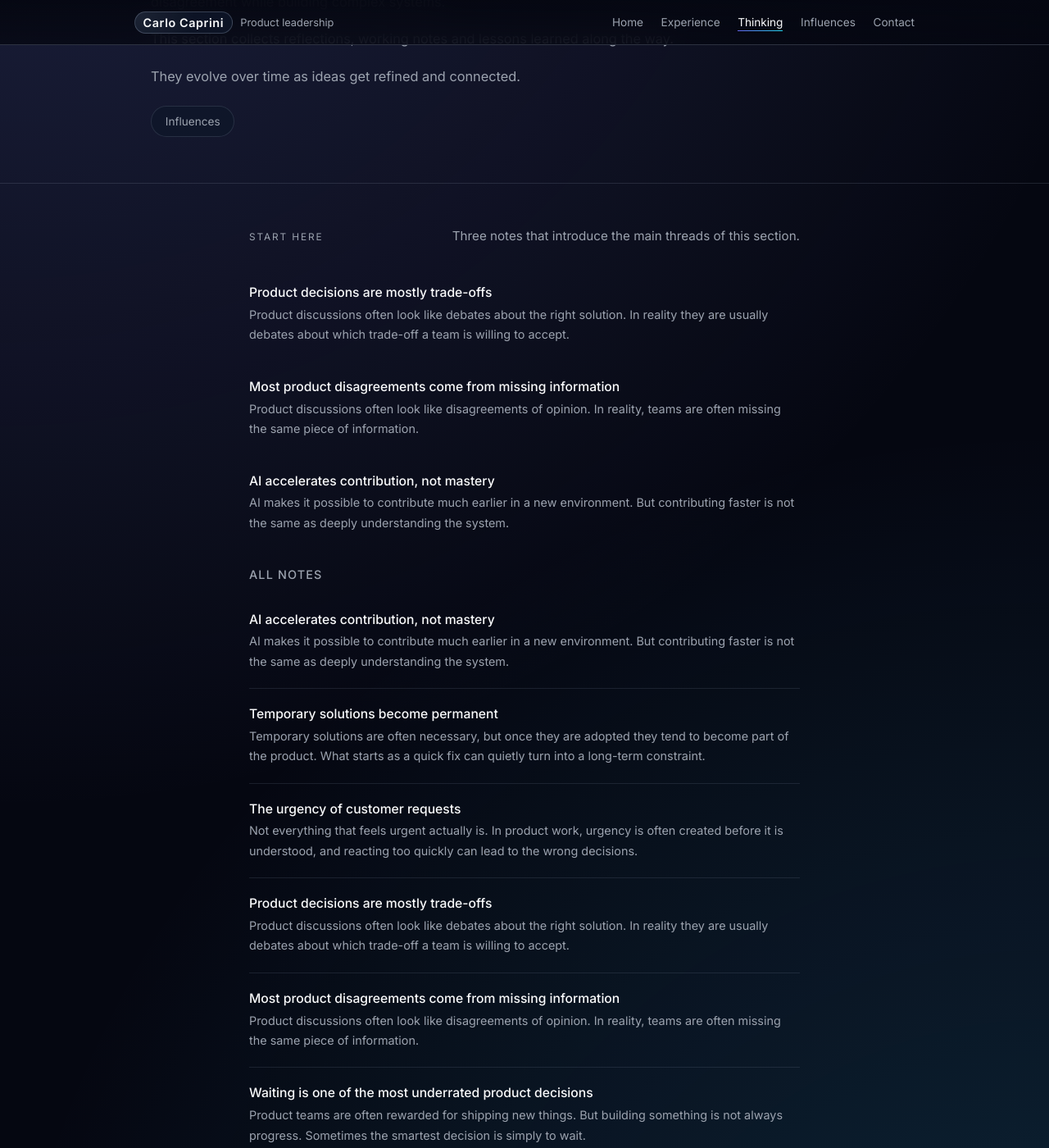
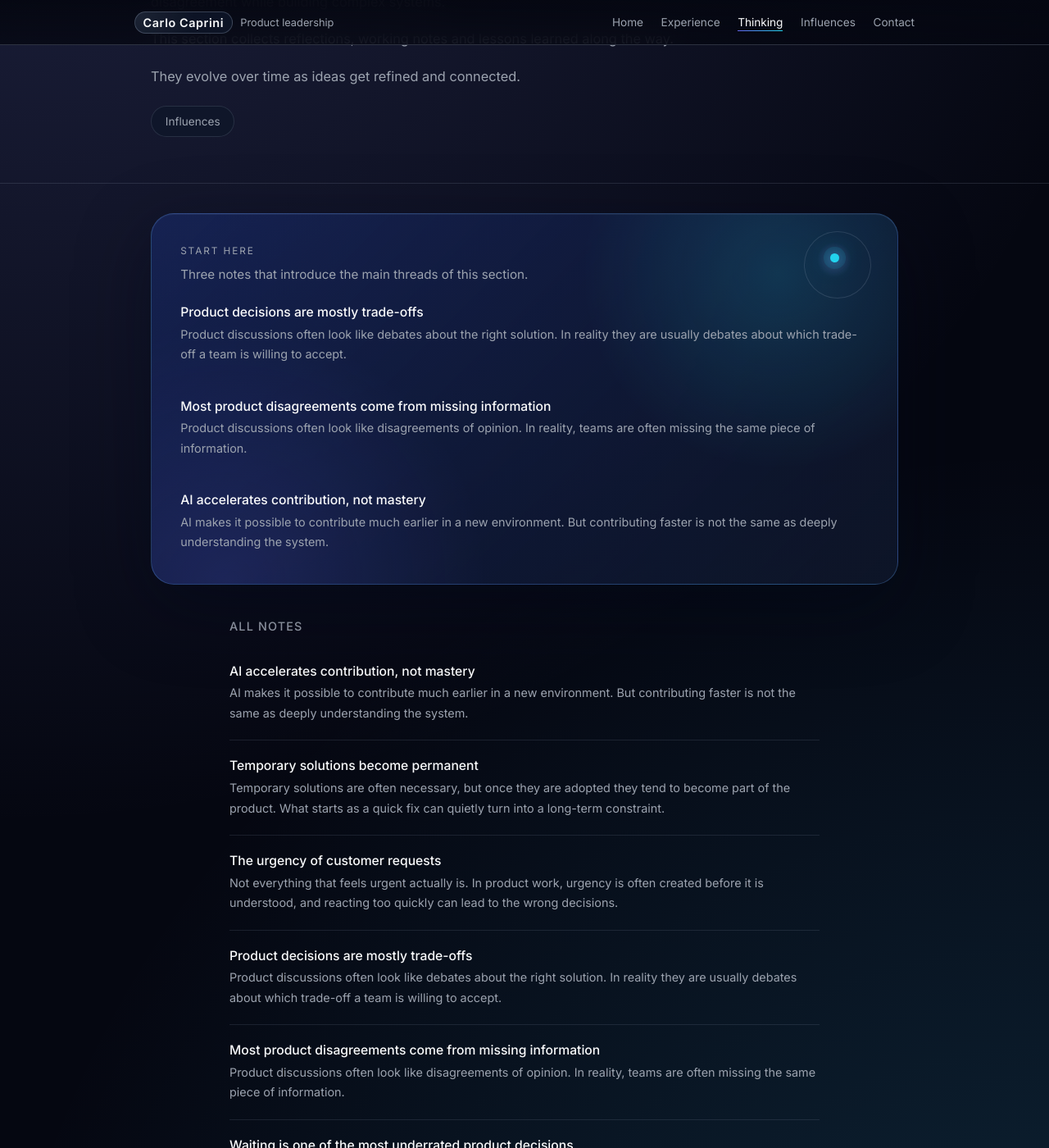
Before and after one commit to carlocaprini/carlocaprini.github.io, a Jekyll site: the page built from pages/thinking.md, in a window 1280 px wide and 1400 px high, scrolled down 436 px. Shown: the whole window at 82% size. Built offline with Jekyll 4.4.1, drawn with Linux system fonts in a browser that asks for light colours.

Commit message:
Improved thinking page

```diff
--- a/_layouts/thinking.html
+++ b/_layouts/thinking.html
@@ -28,9 +28,9 @@ layout: default
   </section>
 
   <section class="section">
-    <div class="container article-list-wrap">
+    <div class="container thinking-list-wrap">
       {% if page.start_here and page.start_here.articles %}
-      <div class="thinking-start-here">
+      <div class="thinking-start-here selected-notes-panel selected-notes-panel--compact">
         <div class="section-header">
           <div>
             <div class="section-eyebrow">{{ page.start_here.title }}</div>
@@ -50,6 +50,7 @@ layout: default
         </ul>
       </div>
       {% endif %}
+      <div class="article-list-wrap">
         <h2 class="article-list-title">All notes</h2>
         <ul class="article-list">
           {% assign article_urls = page.articles | map: "url" %}
@@ -62,5 +63,6 @@ layout: default
           {% endfor %}
         </ul>
       </div>
+    </div>
   </section>
 </div>
--- a/assets/css/main.css
+++ b/assets/css/main.css
@@ -511,6 +511,21 @@ main {
   z-index: 1;
 }
 
+.selected-notes-panel--compact {
+  padding-right: 2.2rem;
+  padding-left: 2.2rem;
+}
+
+.selected-notes-panel--compact .section-header {
+  display: block;
+  margin-bottom: 1.35rem;
+}
+
+.selected-notes-panel--compact .section-description {
+  margin: 0.55rem 0 0;
+  max-width: 34rem;
+}
+
 .section-grid-balanced {
   display: grid;
   grid-template-columns: repeat(2, minmax(0, 1fr));
@@ -862,6 +877,14 @@ main {
   max-width: 720px;
 }
 
+.thinking-list-wrap {
+  max-width: 960px;
+}
+
+.thinking-list-wrap .article-list-wrap {
+  margin: 0 auto;
+}
+
 .thinking-start-here {
   margin-bottom: 2.6rem;
 }
@@ -1166,6 +1189,11 @@ main {
     padding-bottom: 2rem;
   }
 
+  .selected-notes-panel--compact {
+    padding-right: 1.75rem;
+    padding-left: 1.75rem;
+  }
+
   /* Keep primary nav visible; wrapping is better than hiding links (Thinking, Influences, etc.). */
   .nav {
     flex-wrap: wrap;
@@ -1202,6 +1230,11 @@ main {
     border-radius: 22px;
   }
 
+  .selected-notes-panel--compact {
+    padding-right: 1.35rem;
+    padding-left: 1.35rem;
+  }
+
   .selected-notes-panel::before,
   .selected-notes-panel::after {
     opacity: 0.38;
```
Lines whose indentation alone changed are shown as unchanged.
